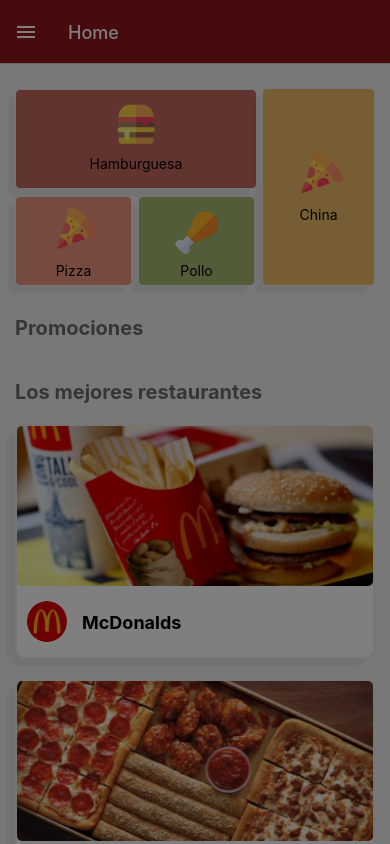
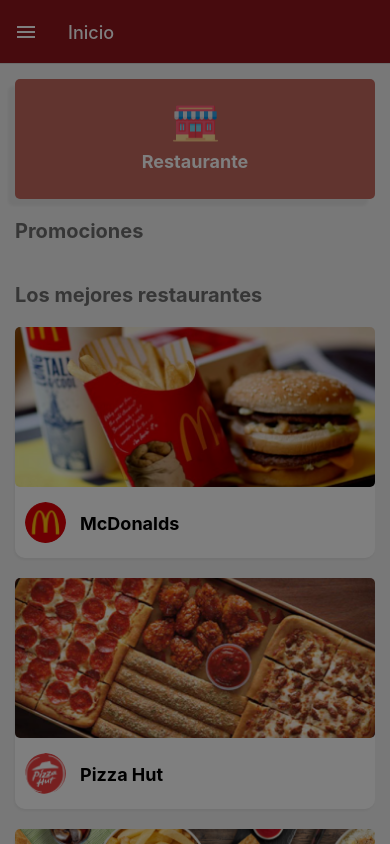
Before and after one commit to Jaredromero1/ProyectoCatedra_Dps, a React Native app: screen /drawer in a window 390 px wide. Built offline with nearby package versions, Linux system fonts and the light colour scheme.

Commit message:
naavigation Restaurant

```diff
--- a/src/Components/Navigation/Drawernavigation.js
+++ b/src/Components/Navigation/Drawernavigation.js
@@ -5,6 +5,7 @@
 import Restaurant from '../Screens/RestaurantScreen/Restaurant';
 import Products from '../Screens/ProductsScreen/Products';
 import Items from '../Screens/FoodItemScreen/Items';
+import RestaurantNavigation from '../Navigation/RestaurantNavigation'
 //Importacion para el diseño del drawer
 import DrawerView from './DrawerView';
 
@@ -27,10 +28,9 @@
           fontSize: 15,
         },
       }}>
-      <Drawer.Screen name="Home" component={Home} />
-      <Drawer.Screen name="Restaurantes" component={Restaurant} />
-      <Drawer.Screen name="Productos" component={Products} />
-      <Drawer.Screen name="Items" component={Items} />
+
+      <Drawer.Screen name="Inicio" component={RestaurantNavigation} />
+      <Drawer.Screen name="Items" component={Items} /* options={{ headerShown: false }} *//>
 
     </Drawer.Navigator>
   );
--- a/src/Components/Navigation/LoginNavigation.js
+++ b/src/Components/Navigation/LoginNavigation.js
@@ -4,7 +4,9 @@
 import LoginScreen from '../Screens/Login'
 import Registro from '../Screens/Registro'
 import Drawer from '../Navigation/Drawernavigation'
+
 const Stack = createNativeStackNavigator();
+
 export default function Drawer_Navigation(){
   return(
     <Stack.Navigator screenOptions={{headerShown:false}}>
--- a/src/Components/Navigation/RestaurantNavigation.js
+++ b/src/Components/Navigation/RestaurantNavigation.js
@@ -3,8 +3,10 @@
 import { NavigationContainer } from '@react-navigation/native'
 import { createNativeStackNavigator } from '@react-navigation/native-stack'
 
-import Tiendas from '../Screens/HomeScreen/Tiendas'
 import Restaurant from '../Screens/RestaurantScreen/Restaurant'
+import Products from '../Screens/ProductsScreen/Products'
+import BottomRestaurant from '../Screens/HomeScreen/BottomRestaurant'
+import Home from '../Screens/HomeScreen/Home'
 
 export default function RestaurantNavigation() {
 
@@ -12,8 +14,9 @@
 
     return (
             <Stack.Navigator>
-                <Stack.Screen name={'Tienda'} component={Tiendas}/>
-                <Stack.Screen name={'Restaurantes'} component={Restaurant}/>
+                <Stack.Screen name={'Home'} component={Home} options={{ headerShown: false }}/>
+                <Stack.Screen name={'Restaurantess'} component={Restaurant}/>
+                <Stack.Screen name={'Productos'} component={Products}/>
             </Stack.Navigator>
     );
 }
--- /dev/null
+++ b/src/Components/Screens/HomeScreen/BottomRestaurant.js
@@ -0,0 +1,54 @@
+import { StyleSheet, Text, View, Image, TouchableOpacity } from "react-native";
+import React from "react";
+
+export default function BottomRestaurant({navigation}) {
+    return (
+        <View>
+        <TouchableOpacity
+            style={styles.Bottom}
+            onPress={() => {
+                navigation.navigate("Restaurantess");
+            }}
+        >
+            <Image
+                style={styles.imageBottom}
+                source={require("../../../../assets/restaurant.png")}
+            />
+            <Text style={styles.textBottom}>Restaurante</Text>
+        </TouchableOpacity>
+        <Text style={styles.texto}>Promociones</Text>
+
+                    <Text style={styles.texto}>Los mejores restaurantes</Text>
+        </View>
+    );
+}
+
+const styles = StyleSheet.create({
+    Bottom: {
+        backgroundColor: '#C3685E',
+        marginHorizontal: 15,
+        height: 120,
+        alignItems: 'center',
+        justifyContent: 'center',
+        borderRadius: 5,
+        shadowColor: "#000000",
+        shadowOffset: {
+            width: -7,
+            height: 7,
+        },
+        shadowOpacity: 0.05,
+        shadowRadius: 3.05,
+        elevation: 5,
+        marginTop: 15,
+    },
+    textBottom: {
+        color: '#fff',
+        fontWeight: 'bold',
+        fontSize: 18,
+        paddingVertical: 5,
+    },
+    imageBottom: {
+        width: 45,
+        height: 45,
+    }
+});
--- a/src/Components/Screens/HomeScreen/Home.js
+++ b/src/Components/Screens/HomeScreen/Home.js
@@ -1,20 +1,34 @@
 import React from "react";
 import { StatusBar } from "expo-status-bar";
-import { StyleSheet, Text, View, ScrollView } from "react-native";
+import { StyleSheet, Text, View, ScrollView, TouchableOpacity, Image } from "react-native";
 //importaciones de componentes
 import Tiendas from "./Tiendas";
 
 import Opciones from "./Opciones"
 import Restaurant from "../RestaurantScreen/Restaurant";
 import RestaurantNavigation from "../../Navigation/RestaurantNavigation";
+import BottomRestaurant from "./BottomRestaurant";
 
 export default function Home({navigation}) {
     return (
             <>
-            <StatusBar/>
+
                 <ScrollView style={styles.scrollstyle}>
                     <View style={styles.container}>
-                        <Opciones/>
+                        {/* <Opciones/> */}
+
+                        <TouchableOpacity
+            style={styles.Bottom}
+            onPress={() => {
+                navigation.navigate("Restaurantess");
+            }}
+        >
+            <Image
+                style={styles.imageBottom}
+                source={require("../../../../assets/restaurant.png")}
+            />
+            <Text style={styles.textBottom}>Restaurante</Text>
+        </TouchableOpacity>
                         <Text style={styles.texto}>Promociones</Text>
 
                         <Text style={styles.texto}>Los mejores restaurantes</Text>
@@ -34,4 +48,31 @@
         marginBottom: 20,
         color: "#6D6D6D",
     },
+    Bottom: {
+        backgroundColor: '#C3685E',
+        marginHorizontal: 15,
+        height: 120,
+        alignItems: 'center',
+        justifyContent: 'center',
+        borderRadius: 5,
+        shadowColor: "#000000",
+        shadowOffset: {
+            width: -7,
+            height: 7,
+        },
+        shadowOpacity: 0.05,
+        shadowRadius: 3.05,
+        elevation: 5,
+        marginTop: 15,
+    },
+    textBottom: {
+        color: '#fff',
+        fontWeight: 'bold',
+        fontSize: 18,
+        paddingVertical: 5,
+    },
+    imageBottom: {
+        width: 45,
+        height: 45,
+    }
 });
--- a/src/Components/Screens/HomeScreen/Tiendas.js
+++ b/src/Components/Screens/HomeScreen/Tiendas.js
@@ -7,7 +7,7 @@
         data.map((product,i) => {
                 return(
                     <View key={i} style={styles.container} >
-                        <TouchableOpacity style={styles.item} /* onPress={() => { navigation.navigate('Restaurantes');}} */>
+                        <TouchableOpacity style={styles.item} /* onPress={() => { navigation.navigate('Productos');}} */>
                            <Image style={styles.image} source={product.banner} />
                             <View style={styles.contentProducts}>
                                 <View style={styles.text}>
@@ -31,11 +31,9 @@
         borderRadius: 10,
         marginHorizontal: 15,
         marginBottom: 20,
-        borderWidth: 2,
-        borderColor: '#eee',
         shadowOffset: {
-            width: -8,
-            height: 7,
+            width: -1,
+            height: 2,
         },
         shadowOpacity:  0.05,
         shadowRadius: 3.05,
--- a/src/Components/Screens/ProductsScreen/Food.js
+++ b/src/Components/Screens/ProductsScreen/Food.js
@@ -1,34 +1,87 @@
-import { StyleSheet, View, Text } from 'react-native'
-import React from 'react'
-import { ListItem, Avatar } from 'react-native-elements'
+import { StyleSheet, View, Text, Image, FlatList } from "react-native";
+import React from "react";
 
-import data from '../Data'
+import data from "../Data";
 
-export default function Food() {
+export default function Food({navigation}) {
     return (
-        data.map((restaurant) => (
-            restaurant.menu.map((menuItem) => (
-                <ListItem bottomDivider /* onPress={()=>{navigation.navigate('Detalles', {item: song})}} */>
-                             {/* <Avatar rounded source={{uri:song.image}}/>  */}
-                            <ListItem.Content>
-                                <ListItem.Title>{menuItem.name}</ListItem.Title>
-                                <ListItem.Subtitle>{menuItem.description}</ListItem.Subtitle>
-                                <ListItem.Subtitle>{menuItem.price}</ListItem.Subtitle>
-                            </ListItem.Content>
-                            <ListItem.Chevron/>
-                </ListItem>
-            ))
-        ))
+         data.map((restaurant) => (
+            <View key={restaurant.id}>
+              <Image source={restaurant.banner} style={styles.banner} />
+              <View style={styles.restaurantInfo}>
+                {/* <Image source={restaurant.logo} style={styles.logo} /> */}
+                <Text style={styles.restaurantName}>{restaurant.name}</Text>
+              </View>
+              <FlatList
+                data={restaurant.menu}
+                renderItem={({ item }) => (
+                  <View style={styles.menuItem}>
+                    {/* <Image source={item.image} style={styles.menuItemImage} /> */}
+                    <View style={styles.menuItemInfo}>
+                      <Text style={styles.menuItemName}>{item.name}</Text>
+                      <Text style={styles.menuItemDescription}>{item.description}</Text>
+                      <Text style={styles.menuItemPrice}>{item.price}</Text>
+                    </View>
+                  </View>
+                )}
+                keyExtractor={(item) => item.id}
+              />
+            </View>
+          ))
     );
 }
 
 const styles = StyleSheet.create({
-    container: {
-        flex: 1,
-        justifyContent: "center",
-        alignItems: "center",
+    banner: {
+      width: '100%',
+      height: 200,
+      resizeMode: 'cover',
     },
-});
+    restaurantInfo: {
+      flexDirection: 'row',
+      alignItems: 'center',
+      padding: 10,
+    },
+    logo: {
+      width: 50,
+      height: 50,
+      borderRadius: 25,
+      marginRight: 10,
+    },
+    restaurantName: {
+      fontSize: 20,
+      fontWeight: 'bold',
+    },
+    menuItem: {
+      flexDirection: 'row',
+      alignItems: 'center',
+      padding: 10,
+      borderBottomWidth: 1,
+      borderBottomColor: '#ccc',
+    },
+    menuItemImage: {
+      width: 80,
+      height: 80,
+      resizeMode: 'cover',
+      marginRight: 10,
+    },
+    menuItemInfo: {
+      flex: 1,
+    },
+    menuItemName: {
+      fontSize: 18,
+      fontWeight: 'bold',
+    },
+    menuItemDescription: {
+      fontSize: 16,
+      color: '#555',
+    },
+    menuItemPrice: {
+      fontSize: 18,
+      fontWeight: 'bold',
+      marginTop: 10,
+    },
+  });
 
 /*
          data.map((restaurant) => (
@@ -46,7 +99,6 @@
         ))
 
  */
-
 
 /*
 
@@ -72,3 +124,22 @@
    </View>
 
 */
+
+/*
+
+ <View>
+      {data.map((restaurant) => (
+        <View key={restaurant.id}>
+          <Text>{restaurant.name}</Text>
+          {restaurant.menu.map((menuItem) => (
+            <View key={menuItem.id}>
+              <Text>{menuItem.name}</Text>
+              <Text>{menuItem.description}</Text>
+              <Text>${menuItem.price}</Text>
+            </View>
+          ))}
+        </View>
+      ))}
+    </View>
+
+*/
--- a/src/Components/Screens/ProductsScreen/Products.js
+++ b/src/Components/Screens/ProductsScreen/Products.js
@@ -1,28 +1,145 @@
-import { StyleSheet, Text, View, ScrollView } from "react-native";
+import { StyleSheet, View, Text, Image, FlatList } from "react-native";
 import React from "react";
 
-/* importacion de componentes */
-import ListaProductos from '../ProductsScreen/Food'
+import data from "../Data";
 
-export default function Products() {
+export default function Food({navigation}) {
     return (
-        <ScrollView style={styles.scrollstyle}>
-            <View style={styles.Container}>
-                {/* imagen, info y contacto de restaurante */}
-
-                {/* Ubicacion */}
-
-                {/* lista de productos */}
-                <ListaProductos />
+         data.map((restaurant) => (
+            <View key={restaurant.id}>
+              <Image source={restaurant.banner} style={styles.banner} />
+              <View style={styles.restaurantInfo}>
+                {/* <Image source={restaurant.logo} style={styles.logo} /> */}
+                <Text style={styles.restaurantName}>{restaurant.name}</Text>
+              </View>
+              <FlatList
+                data={restaurant.menu}
+                renderItem={({ item }) => (
+                  <View style={styles.menuItem}>
+                    {/* <Image source={item.image} style={styles.menuItemImage} /> */}
+                    <View style={styles.menuItemInfo}>
+                      <Text style={styles.menuItemName}>{item.name}</Text>
+                      <Text style={styles.menuItemDescription}>{item.description}</Text>
+                      <Text style={styles.menuItemPrice}>{item.price}</Text>
+                    </View>
+                  </View>
+                )}
+                keyExtractor={(item) => item.id}
+              />
             </View>
-        </ScrollView>
+          ))
     );
 }
 
 const styles = StyleSheet.create({
-    Container: {
-        flex: 1,
-        justifyContent: "center",
-        alignItems: "center",
+    banner: {
+      width: '100%',
+      height: 200,
+      resizeMode: 'cover',
     },
-});
+    restaurantInfo: {
+      flexDirection: 'row',
+      alignItems: 'center',
+      padding: 10,
+    },
+    logo: {
+      width: 50,
+      height: 50,
+      borderRadius: 25,
+      marginRight: 10,
+    },
+    restaurantName: {
+      fontSize: 20,
+      fontWeight: 'bold',
+    },
+    menuItem: {
+      flexDirection: 'row',
+      alignItems: 'center',
+      padding: 10,
+      borderBottomWidth: 1,
+      borderBottomColor: '#ccc',
+    },
+    menuItemImage: {
+      width: 80,
+      height: 80,
+      resizeMode: 'cover',
+      marginRight: 10,
+    },
+    menuItemInfo: {
+      flex: 1,
+    },
+    menuItemName: {
+      fontSize: 18,
+      fontWeight: 'bold',
+    },
+    menuItemDescription: {
+      fontSize: 16,
+      color: '#555',
+    },
+    menuItemPrice: {
+      fontSize: 18,
+      fontWeight: 'bold',
+      marginTop: 10,
+    },
+  });
+
+/*
+         data.map((restaurant) => (
+            restaurant.menu.map((menuItem) => (
+                <ListItem bottomDivider onPress={()=>{navigation.navigate('Detalles', {item: song})}}>
+                             <Avatar rounded source={{uri:song.image}}/>
+                            <ListItem.Content>
+                                <ListItem.Title>{menuItem.name}</ListItem.Title>
+                                <ListItem.Subtitle>{menuItem.description}</ListItem.Subtitle>
+                                <ListItem.Subtitle>{menuItem.price}</ListItem.Subtitle>
+                            </ListItem.Content>
+                            <ListItem.Chevron/>
+                </ListItem>
+            ))
+        ))
+
+ */
+
+/*
+
+                <View>
+         {data.map((restaurant) => (
+            <View key={restaurant.id}>
+                <Text>{restaurant.name}</Text>
+                { restaurant.menu.map((menuItem) => (
+
+                    <ListItem bottomDivider /* onPress={()=>{navigation.navigate('Detalles', {item: song})}} >
+                       {/*  <Avatar rounded source={{uri:song.image}}/> *
+                       <ListItem.Content>
+                       <ListItem.Title>{menuItem.name}</ListItem.Title>
+                       <ListItem.Subtitle>{menuItem.description}</ListItem.Subtitle>
+                       <ListItem.Subtitle>{menuItem.price}</ListItem.Subtitle>
+                   </ListItem.Content>
+                   <ListItem.Chevron/>
+               </ListItem>
+
+           ))}
+       </View>
+   ))}
+   </View>
+
+*/
+
+/*
+
+ <View>
+      {data.map((restaurant) => (
+        <View key={restaurant.id}>
+          <Text>{restaurant.name}</Text>
+          {restaurant.menu.map((menuItem) => (
+            <View key={menuItem.id}>
+              <Text>{menuItem.name}</Text>
+              <Text>{menuItem.description}</Text>
+              <Text>${menuItem.price}</Text>
+            </View>
+          ))}
+        </View>
+      ))}
+    </View>
+
+*/
--- a/src/Components/Screens/Registro.js
+++ b/src/Components/Screens/Registro.js
@@ -3,8 +3,6 @@
 import { initializeApp } from "firebase/app";
 import { firebase } from "../Utils/Firebase";
 import { getAuth, createUserWithEmailAndPassword } from "firebase/auth";
-
-
 
 export default function Registro({navigation}){
 
--- a/src/Components/Screens/RestaurantScreen/Restaurant.js
+++ b/src/Components/Screens/RestaurantScreen/Restaurant.js
@@ -1,36 +1,71 @@
-import { StyleSheet, Text, View, TouchableOpacit, ScrollView } from "react-native";
 import React from "react";
+import { StyleSheet, View, Text, Image, TouchableOpacity, Linking} from "react-native";
+import data from '../Data'
+import { ScrollView } from "react-native-gesture-handler";
 
-//Importacion de pantallas
-import Tiendas from "../HomeScreen/Tiendas";
-
-export default function Restaurant({ navigation }) {
-    return (
-        <ScrollView style={styles.scrollstyle}>
-            <View style={styles.container}>
-                <Tiendas />
-            </View>
+export default function Restaurant({navigation}) {
+    return(
+        <ScrollView>
+            {
+                data.map((product,i) => {
+                        return(
+                            <View key={i} style={styles.container} >
+                                <TouchableOpacity style={styles.item} onPress={() => { navigation.navigate('Productos');}}>
+                                <Image style={styles.image} source={product.banner} />
+                                    <View style={styles.contentProducts}>
+                                        <View style={styles.text}>
+                                            <Image style={styles.image2} source={product.logo} />
+                                            <View style={styles.text}>
+                                            <Text style={styles.name}>{product.name}</Text>
+                                            </View>
+                                        </View>
+                                    </View>
+                                </TouchableOpacity>
+                            </View>
+                        )
+                })
+            }
         </ScrollView>
-    );
+    )
 }
 
 const styles = StyleSheet.create({
     container: {
         flex: 1,
+        backgroundColor: "#fff",
         borderRadius: 10,
+        marginHorizontal: 15,
         marginBottom: 20,
-        borderWidth: 2,
-        borderColor: "#eee",
         shadowOffset: {
-            width: -8,
-            height: 7,
+            width: -1,
+            height: 2,
         },
-        shadowOpacity: 0.05,
+        shadowOpacity:  0.05,
         shadowRadius: 3.05,
-        elevation: 0,
+        elevation: 0
+    },
+    contentProducts:{
+        paddingVertical: 5,
+        paddingHorizontal: 10,
+    },
+    image: {
         width: "100%",
+        height: 160,
+        borderRadius: 5,
+        marginBottom: 10,
     },
-    scrollstyle: {
-        paddingVertical: 15
-    }
+    image2: {
+        width: "12%",
+        height: 41 ,
+        borderRadius: 100,
+        marginBottom: 10,
+    },
+    name: {
+        fontSize: 18,
+        fontWeight: "bold",
+        paddingHorizontal:55,
+        marginVertical:-40,
+    },
+
+
 });
```
Also changed, not shown: assets/restaurant.png (added).
